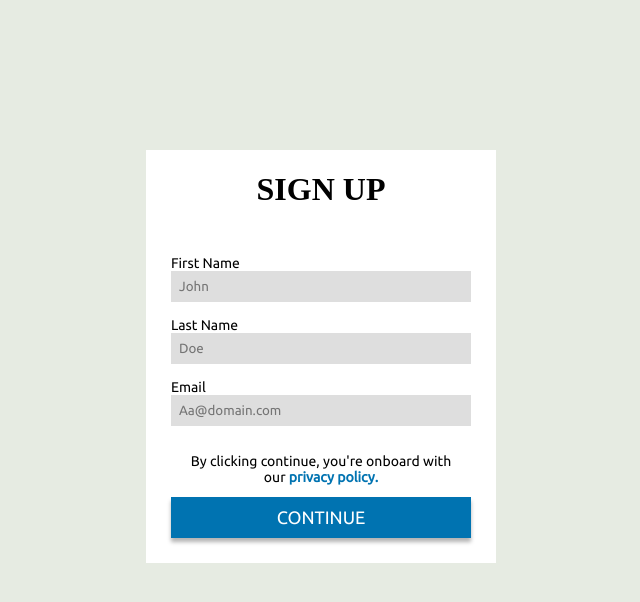
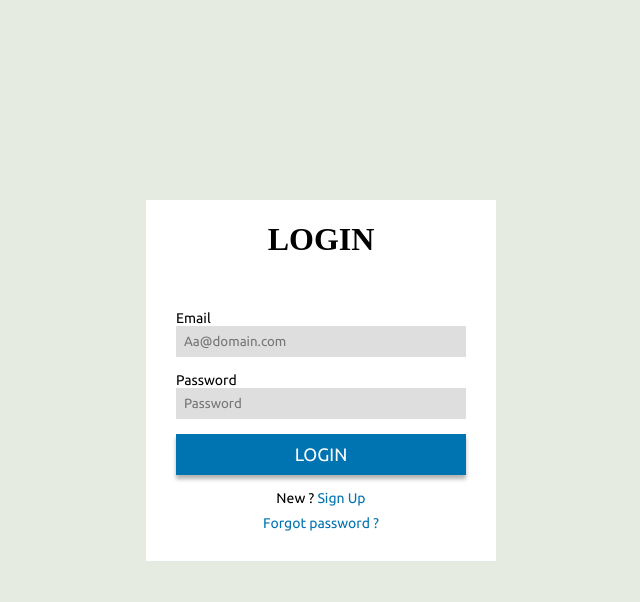
Before and after one commit to Iamstanlee/auth_page, a React (Create React App) app: page /signup in a window 1280 px wide. Shown: the top 602 px of the page, without its empty margins (334-974 px from the left). Built offline with nearby package versions, Linux system fonts and the light colour scheme.

Commit message:
fixed homepage error

```diff
--- a/src/App.js
+++ b/src/App.js
@@ -7,7 +7,7 @@
  return (
   <div>
    <Switch>
-    <Route path="/login" component={Login} />
+    <Route path="/" component={Login} />
     <Route path="/signup" component={Signup} />
     <Route render={notFound} />
    </Switch>
--- a/src/index.js
+++ b/src/index.js
@@ -6,7 +6,7 @@
 import './index.css';
 
 const app = (
- <BrowserRouter basename="/login">
+ <BrowserRouter>
   <App />
  </BrowserRouter>
 );
```
